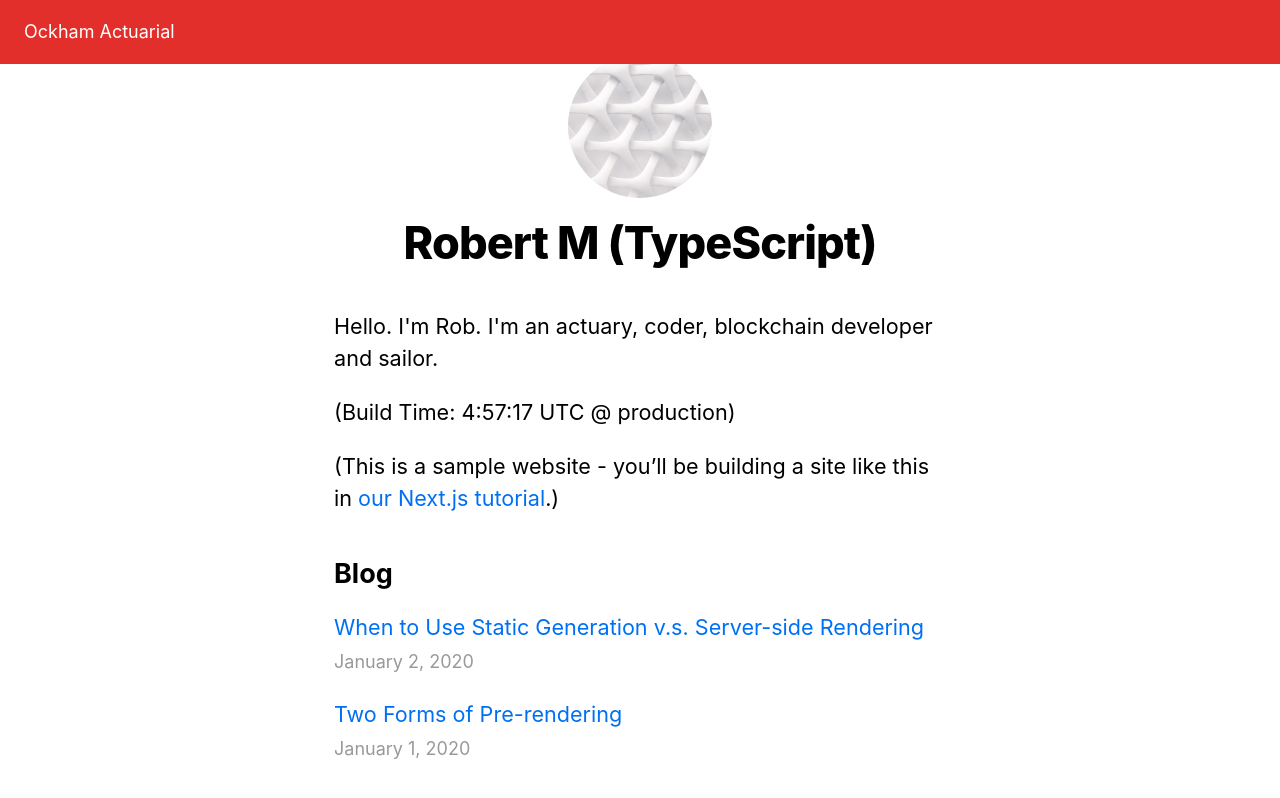
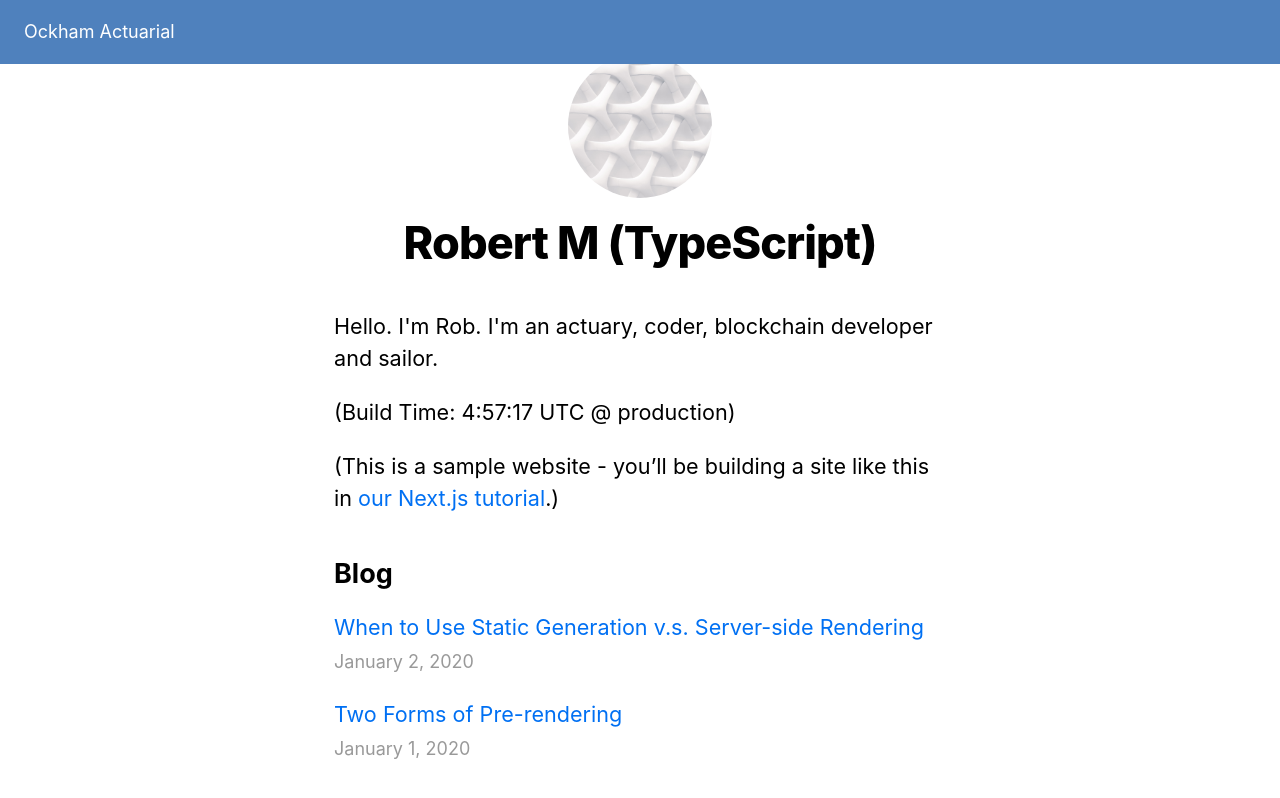
Before and after one commit to megens/nextjs-blog2, a Next.js app: page / in a window 1280 px wide. Shown: the top 798 px of the page. Built offline with nearby package versions, Linux system fonts and the light colour scheme.

Commit message:
adding strict nullchecks true

```diff
--- a/components/ui/Theme.ts
+++ b/components/ui/Theme.ts
@@ -9,6 +9,11 @@ const ockhamRed: string = "#E32F2B";
 const ockhamGrey: string = "#868686";
 const ockhamGreen: string = "#4caf50";
 
-const theme = createMuiTheme({ palette: { primary: { main: ockhamRed } } });
+const theme = createMuiTheme({
+  palette: { primary: { main: ockhamBlue }, secondary: { main: ockhamRed } },
+});
+
+console.log(Object.keys(theme.palette));
+console.log(theme.palette);
 
 export default theme;
--- a/tsconfig.json
+++ b/tsconfig.json
@@ -11,7 +11,7 @@
     "module": "esnext",
     "moduleResolution": "node",
     "resolveJsonModule": true,
-
+    "strictNullChecks": true,
     "isolatedModules": true,
     "jsx": "preserve"
   },
```
